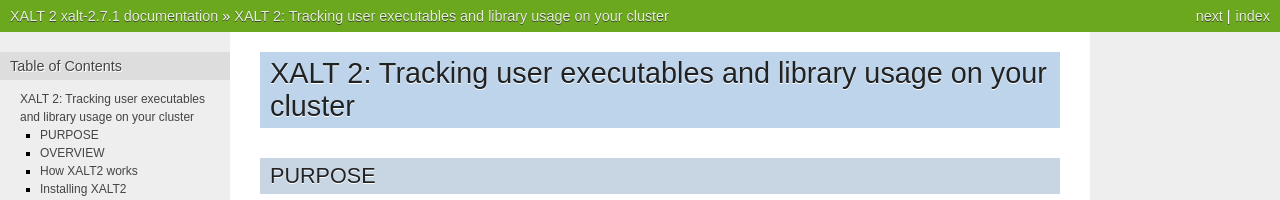
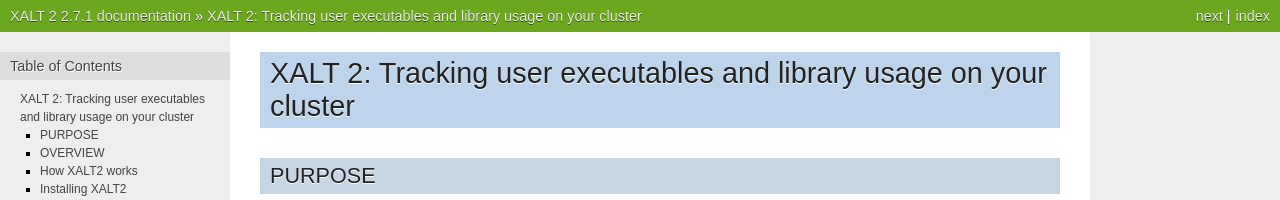
Before and after one commit to xalt/xalt, a Sphinx documentation site: the page built from docs/source/index.rst, in a window 1280 px wide and 900 px high. Shown: the top 200 px of the window. Built offline with Sphinx 7.4.7, drawn with Linux system fonts in a browser that asks for light colours; some of the changed text lies outside the part shown.

Commit message:
moving to TAG_VERSION xalt-2.7.1

```diff
--- a/docs/source/conf.py
+++ b/docs/source/conf.py
@@ -55,9 +55,9 @@
 # built documents.
 #
 # The short X.Y version.
-version = 'xalt-2.7'
+version = '2.7'
 # The full version, including alpha/beta/rc tags.
-release = 'xalt-2.7.1'
+release = '2.7.1'
 
 # The language for content autogenerated by Sphinx. Refer to documentation
 # for a list of supported languages.
```
Also changed, not shown: 3 other files.
